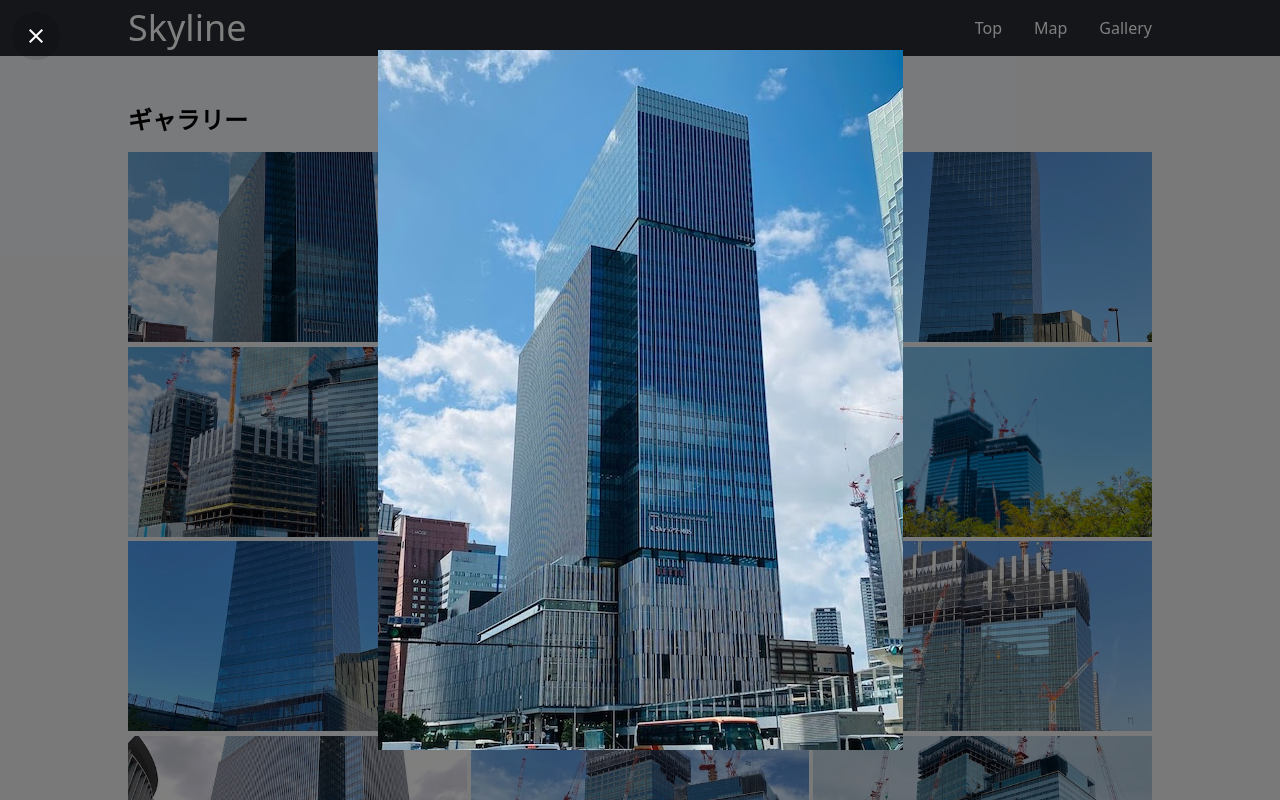
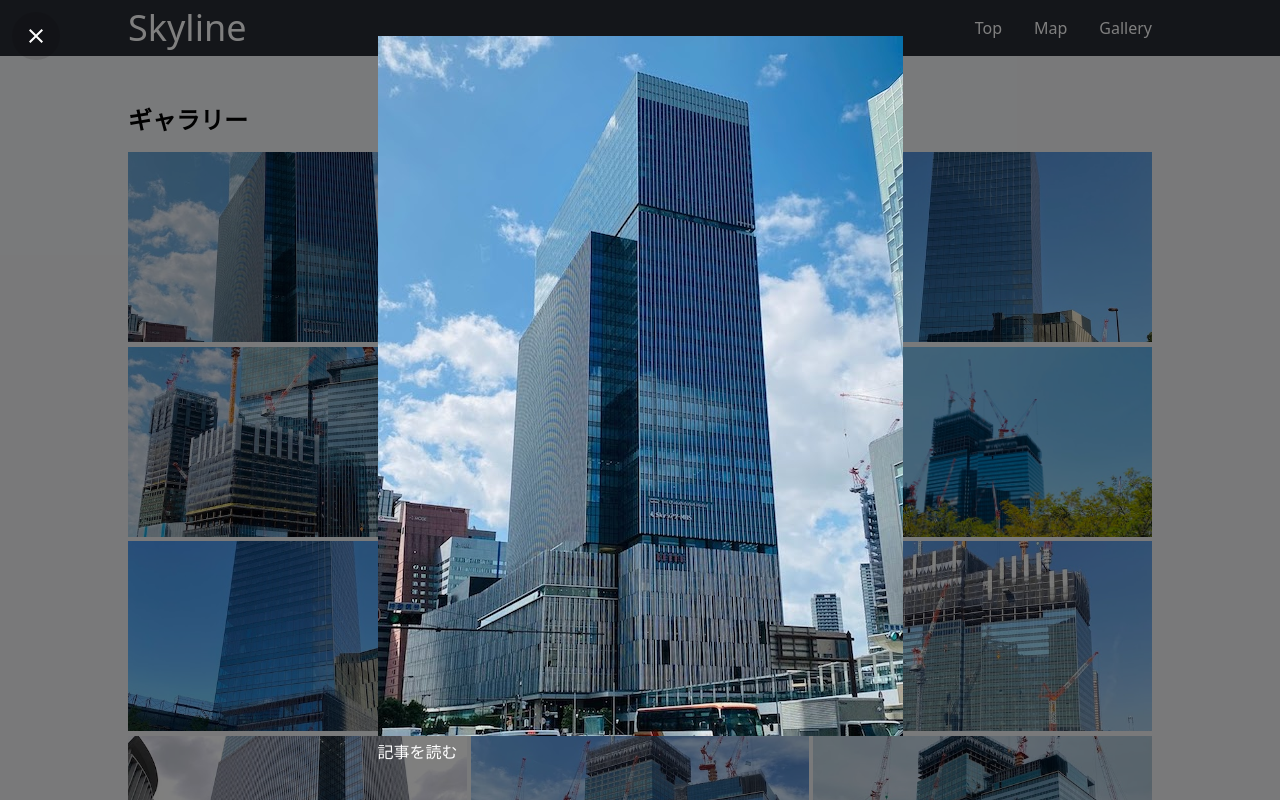
Before and after one commit to FNYukii/Skyline, a Next.js app: page /gallery in a window 1280 px wide. Both pictures are taken after a click on the element 297 px from the left and 247 px from the top of the page. Shown: the top 800 px of the page. Built offline with nearby package versions, Linux system fonts and the light colour scheme.

Commit message:
feat: 記事へのリンクを配置

```diff
--- a/src/components/others/PhotoModal.tsx
+++ b/src/components/others/PhotoModal.tsx
@@ -1,4 +1,5 @@
 import Photo from "@/entities/Photo"
+import Link from "next/link"
 import { useEffect } from "react"
 import { MdOutlineClose } from "react-icons/md"
 
@@ -38,8 +39,11 @@ function PhotoModal(props: Props) {
 
 			<div onClick={props.onClose} className="w-full h-full bg-black/50"></div>
 
-			<div className="absolute">
+			<div className="absolute flex flex-col">
+
 				<img src={props.photo.src} alt={props.photo.alt} className="max-h-[90vh] max-w-[90vw]" />
+
+				<Link href={`/posts/${props.photo.postId}`} className="mt-1 text-white hover:underline">記事を読む</Link>
 			</div>
 
 			<button onClick={props.onClose} className="absolute top-0 left-0 m-3 p-3 rounded-full bg-black/10 hover:bg-white/20 transition">
```
